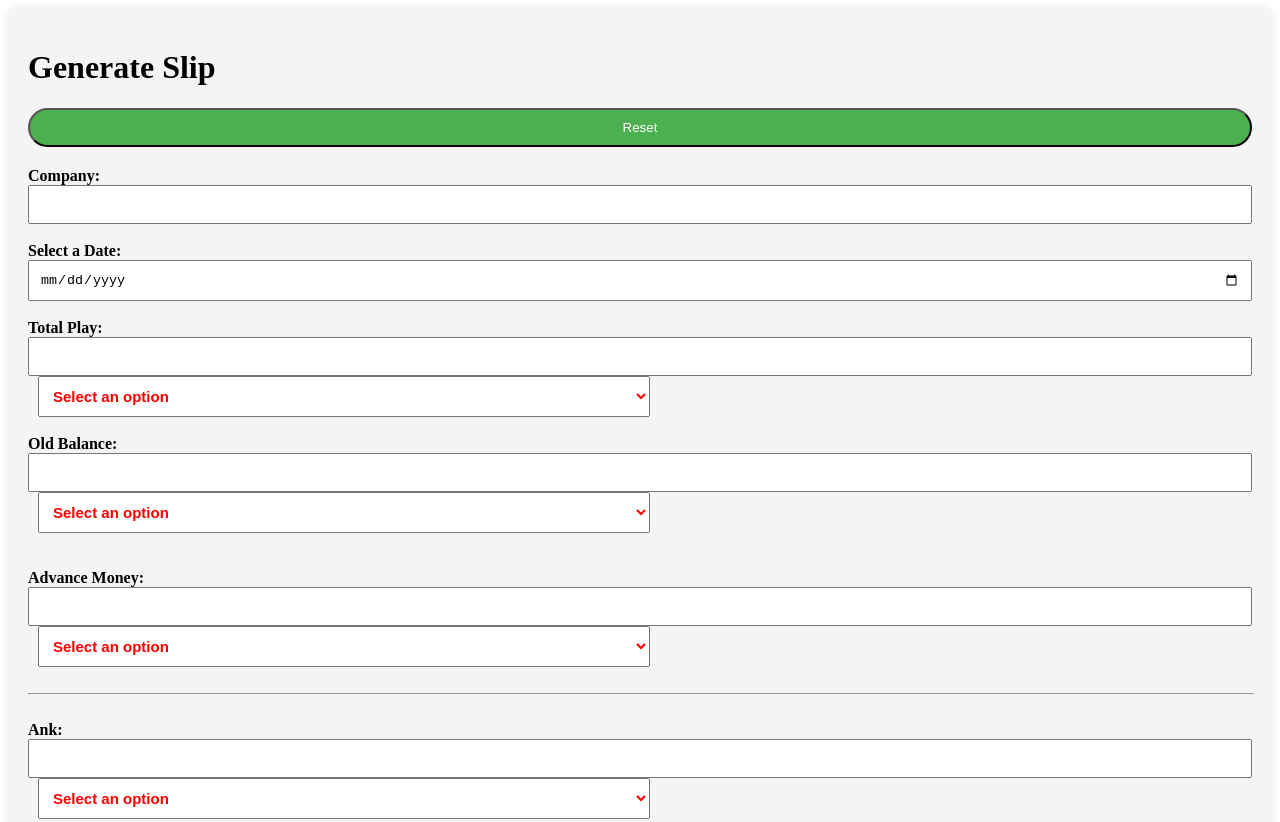
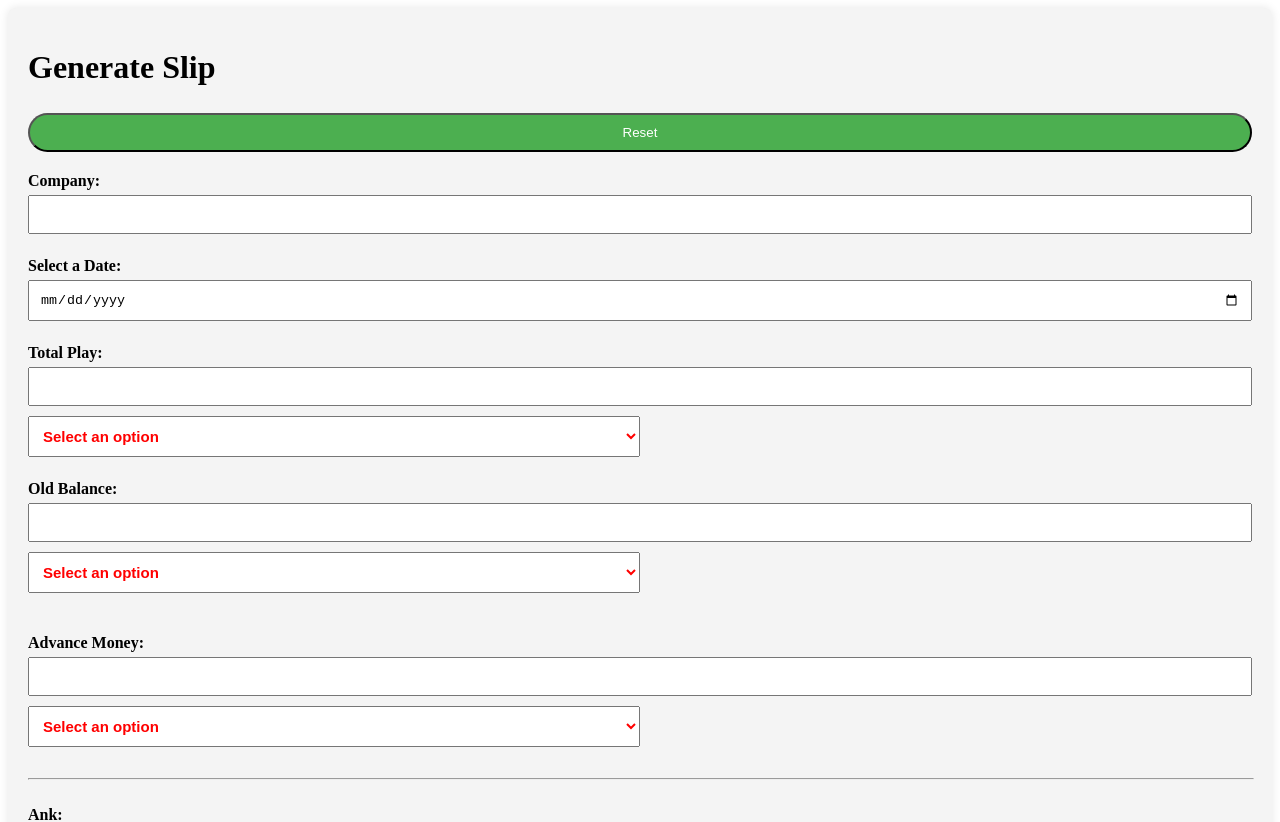
Before and after one commit to organicboi/newFormSlip_3.0_ReactJS, a React (Vite) app: page / in a window 1280 px wide. Shown: the top 822 px of the page. Built offline with nearby package versions, Linux system fonts and the light colour scheme.

Commit message:
add margin to input, select, button

```diff
--- a/src/pages/HomePage.css
+++ b/src/pages/HomePage.css
@@ -22,6 +22,11 @@ form {
 
 label {
   /* margin: 10px 0; */
+  display: flex;
+
+  flex-direction: column;
+  justify-content: space-around;
+
   width: 100%;
   text-align: left;
   /* margin: 10px; */
@@ -31,7 +36,7 @@ input,
 select,
 button {
   padding: 10px;
-  /* margin: 5px 0; */
+  margin: 5px 0;
   width: 100%;
   box-sizing: border-box;
 }
```
